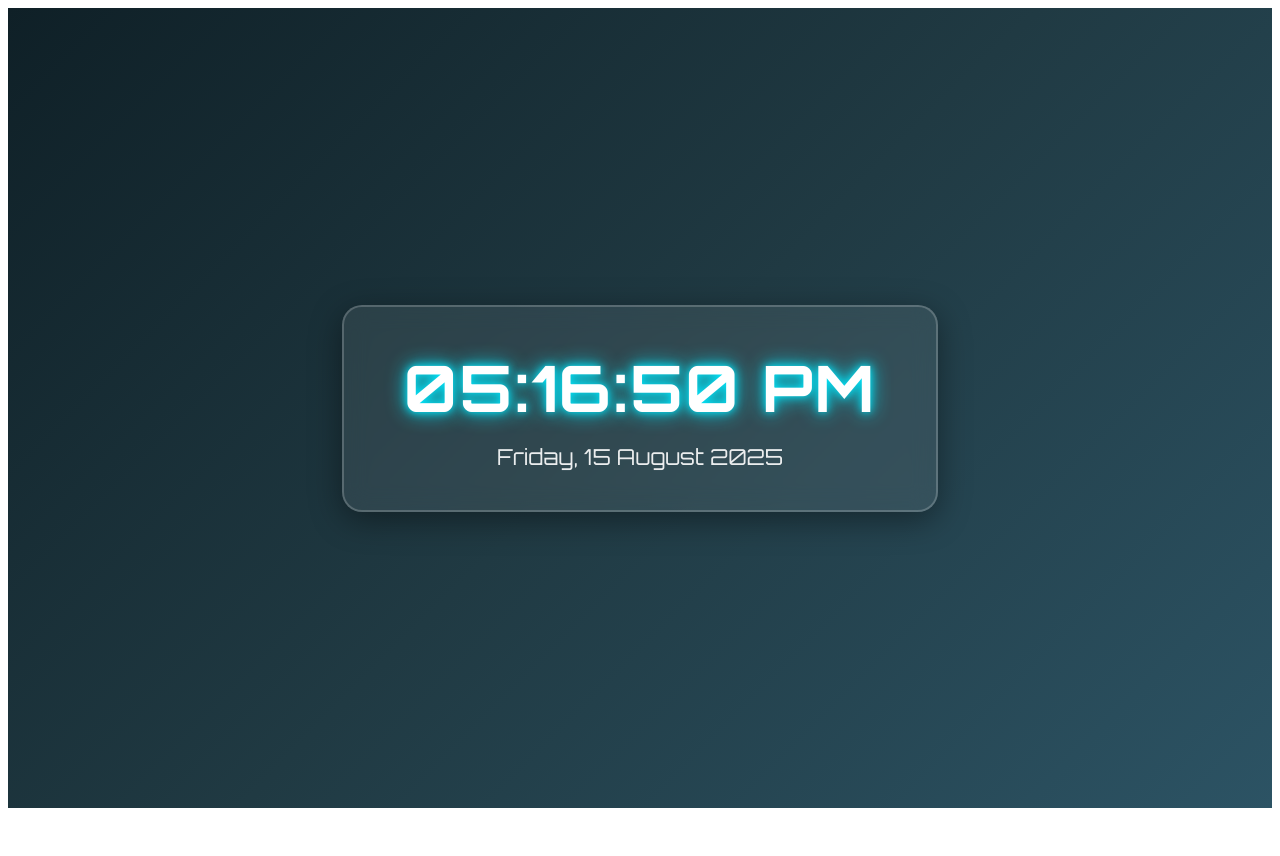
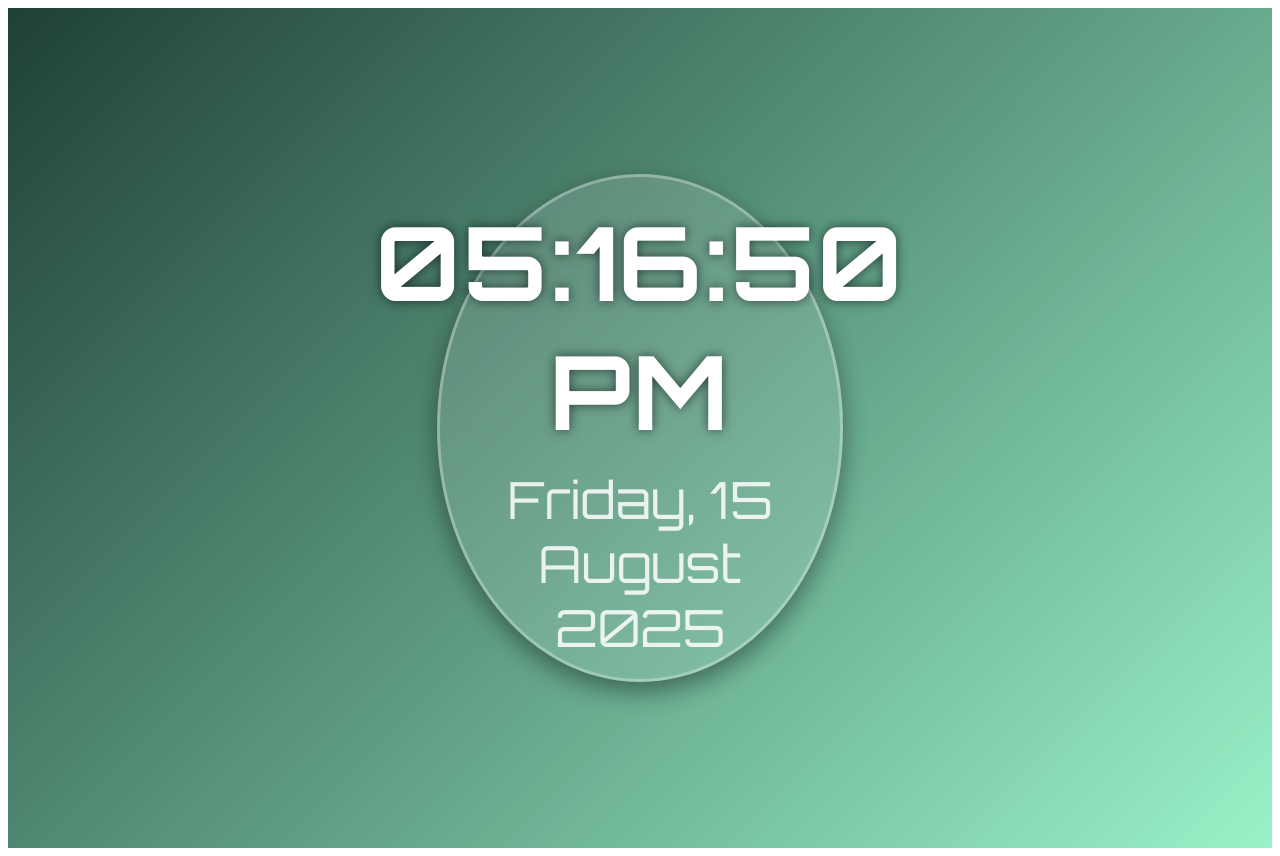
Before and after one commit to Glo92/Time-Teller, a React (Vite) app: page / in a window 1280 px wide. Before the commit the page ends 816 px from the top, so only its background shows below. Built offline with nearby package versions, Linux system fonts and the light colour scheme.

Commit message:
added styles

```diff
--- a/src/App.jsx
+++ b/src/App.jsx
@@ -1,73 +1,3 @@
-// import { useState, useEffect } from "react";
-// import "./App.css";
-
-// export default function App() {
-//   const [time, setTime] = useState(new Date());
-
-//   useEffect(() => {
-//     const timer = setInterval(() => setTime(new Date()), 1000);
-//     return () => clearInterval(timer);
-//   }, []);
-
-//   const formatTime = () => {
-//     let hours = time.getHours();
-//     let minutes = time.getMinutes();
-//     let seconds = time.getSeconds();
-//     let ampm = hours >= 12 ? "PM" : "AM";
-
-//     hours = hours % 12 || 12;
-//     hours = String(hours).padStart(2, "0");
-//     minutes = String(minutes).padStart(2, "0");
-//     seconds = String(seconds).padStart(2, "0");
-
-//     return `${hours}:${minutes}:${seconds} ${ampm}`;
-//   };
-
-//   const formatDate = () => {
-//     const days = ["Sunday", "Monday", "Tuesday", "Wednesday", "Thursday", "Friday", "Saturday"];
-//     const months = [
-//       "January", "February", "March", "April", "May", "June",
-//       "July", "August", "September", "October", "November", "December"
-//     ];
-
-//     const dayName = days[time.getDay()];
-//     const monthName = months[time.getMonth()];
-//     const dayNumber = time.getDate();
-//     const year = time.getFullYear();
-
-//     return `${dayName}, ${dayNumber} ${monthName} ${year}`;
-//   };
-
-//   return (
-//     <div style={styles.container}>
-//       <div style={styles.clock}>{formatTime()}</div>
-//       <div style={styles.date}>{formatDate()}</div>
-//     </div>
-//   );
-// }
-
-// const styles = {
-//   container: {
-//     background: "linear-gradient(135deg, #1e3c72, #2a5298)",
-//     height: "100vh",
-//     display: "flex",
-//     flexDirection: "column",
-//     justifyContent: "center",
-//     alignItems: "center",
-//     color: "white",
-//     fontFamily: "'Segoe UI', Tahoma, Geneva, Verdana, sans-serif"
-//   },
-//   clock: {
-//     fontSize: "60px",
-//     fontWeight: "bold",
-//     marginBottom: "10px"
-//   },
-//   date: {
-//     fontSize: "24px",
-//     opacity: 0.8
-//   }
-// };
-
 import { useState, useEffect } from "react";
 import "./App.css";
 
@@ -111,7 +41,7 @@ export default function App() {
   return (
     <div style={styles.container}>
       <div style={styles.watchFace}>
-        <div style={styles.clock} className="glow">{formatTime()}</div>
+        <div style={styles.clock}>{formatTime()}</div>
         <div style={styles.date}>{formatDate()}</div>
       </div>
     </div>
@@ -120,33 +50,41 @@ export default function App() {
 
 const styles = {
   container: {
-    background: "linear-gradient(135deg, #0f2027, #203a43, #2c5364)",
+    background: "linear-gradient(135deg, #1f4037, #99f2c8)",
     height: "100vh",
     display: "flex",
     justifyContent: "center",
     alignItems: "center",
-    fontFamily: "'Orbitron', sans-serif" // futuristic digital font
+    fontFamily: "'Orbitron', sans-serif",
+    padding: "20px"
   },
   watchFace: {
-    background: "rgba(255, 255, 255, 0.08)",
-    backdropFilter: "blur(12px)",
-    border: "2px solid rgba(255,255,255,0.2)",
-    borderRadius: "20px",
-    padding: "40px 60px",
-    textAlign: "center",
-    boxShadow: "0 8px 32px rgba(0,0,0,0.4)",
+    width: "85vw",
+    maxWidth: "360px",
+    aspectRatio: "1/1",
+    background: "rgba(255, 255, 255, 0.12)",
+    backdropFilter: "blur(15px)",
+    border: "3px solid rgba(255,255,255,0.3)",
+    borderRadius: "50%",
+    boxShadow: "0 10px 25px rgba(0,0,0,0.4)",
     color: "white",
-    minWidth: "400px"
+    display: "flex",
+    flexDirection: "column",
+    justifyContent: "center",
+    alignItems: "center",
+    padding: "20px",
+    textAlign: "center"
   },
   clock: {
-    fontSize: "64px",
+    fontSize: "8vw",
     fontWeight: "bold",
-    marginBottom: "15px",
-    letterSpacing: "2px"
+    marginBottom: "12px",
+    letterSpacing: "2px",
+    textShadow: "0 0 12px rgba(0,0,0,0.6)"
   },
   date: {
-    fontSize: "22px",
-    opacity: 0.9,
+    fontSize: "4vw",
+    opacity: 0.85,
     fontWeight: "300"
   }
 };
```
